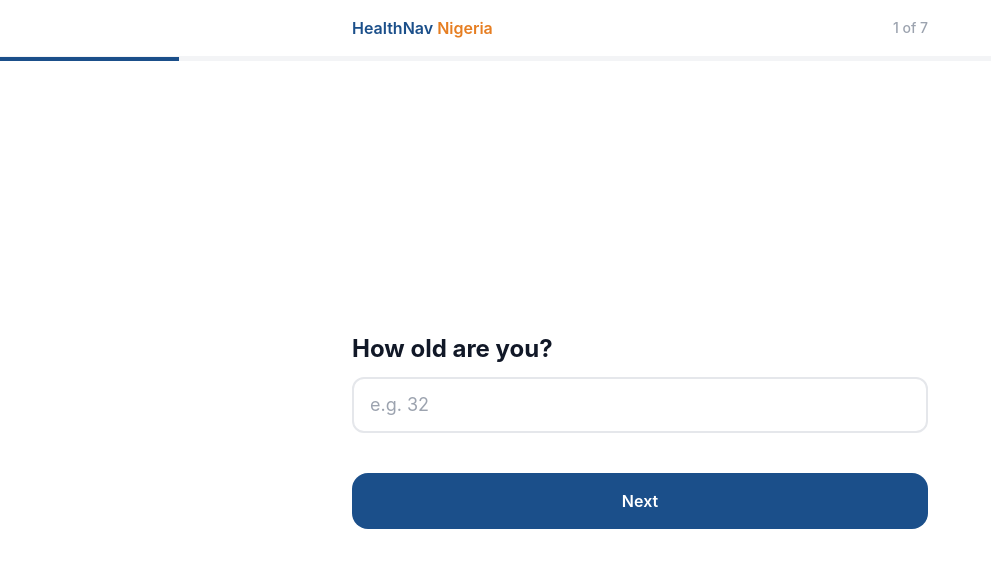
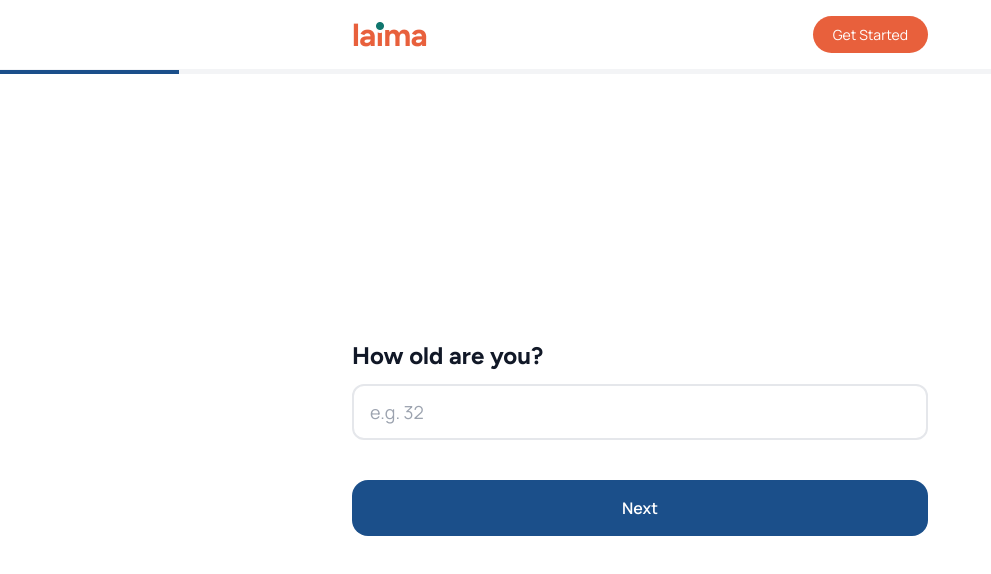
Before and after one commit to PhemmyJosh/health-insurance-navigator, a Next.js app: page /quiz in a window 1280 px wide. Shown: the top 574 px of the page, without its empty margins (0-991 px from the left). Built offline with nearby package versions, Linux system fonts and the light colour scheme.

Commit message:
style: consistent navbar, fonts, and spacing across all pages

```diff
--- a/app/layout.tsx
+++ b/app/layout.tsx
@@ -1,5 +1,18 @@
 import type { Metadata } from "next";
+import { Figtree, Manrope } from "next/font/google";
 import "./globals.css";
+
+const figtree = Figtree({
+  subsets: ["latin"],
+  weight: ["700"],
+  variable: "--font-figtree",
+});
+
+const manrope = Manrope({
+  subsets: ["latin"],
+  weight: ["400", "500", "600", "700"],
+  variable: "--font-manrope",
+});
 
 export const metadata: Metadata = {
   title: "Health Insurance Navigator Nigeria",
@@ -19,7 +32,11 @@ export default function RootLayout({
 }) {
   return (
     <html lang="en">
-      <body className="min-h-screen bg-white antialiased">{children}</body>
+      <body
+        className={`${figtree.variable} ${manrope.variable} ${manrope.className} min-h-screen bg-white antialiased`}
+      >
+        {children}
+      </body>
     </html>
   );
 }
--- a/app/page.tsx
+++ b/app/page.tsx
@@ -1,17 +1,13 @@
 import Link from "next/link";
-import { Figtree, Manrope } from "next/font/google";
-
-const figtree = Figtree({ subsets: ["latin"], weight: ["700"] });
-const manrope = Manrope({ subsets: ["latin"], weight: ["400"] });
 
 const imgLogo = "/logo.png";
 const imgHero = "/hero.png";
 
 export default function LandingPage() {
   return (
-    <div className={`bg-[#fcfcfc] min-h-screen flex flex-col ${manrope.className}`}>
+    <div className="bg-[#fcfcfc] min-h-screen flex flex-col">
       {/* Nav */}
-      <div className="pt-[58px] px-[142px]">
+      <div className="pt-6 px-[142px]">
         <nav className="flex items-center justify-between h-[50px]">
           <img
             src={imgLogo}
@@ -20,16 +16,15 @@ export default function LandingPage() {
           />
           <Link
             href="/quiz"
-            className="relative overflow-hidden inline-flex items-center justify-center bg-[#e8603c] text-white text-[16px] px-8 py-4 rounded-[48px]"
+            className="inline-flex items-center justify-center bg-[#e8603c] text-white text-[14px] px-5 py-2 rounded-[48px]"
           >
-            <span className="absolute rounded-full w-[140px] h-[140px] bg-white/10 -left-[142px] top-1/2 -translate-y-1/2" />
-            <span className="relative">Get Started</span>
+            Get Started
           </Link>
         </nav>
       </div>
 
       {/* Hero */}
-      <section className="flex items-start px-[144px] mt-[140px] flex-1">
+      <section className="flex items-start px-[144px] mt-8 flex-1">
         {/* Left content */}
         <div className="flex flex-col gap-4 w-[533px] shrink-0">
           <div className="inline-flex items-center gap-2 bg-[#ebfffd] border border-[#0f766e] px-4 py-2 rounded-full self-start">
@@ -42,7 +37,8 @@ export default function LandingPage() {
           <div className="flex flex-col gap-10">
             <div className="flex flex-col gap-4">
               <h1
-                className={`${figtree.className} text-[64px] font-bold text-[#1a1a1a] leading-[1.1] tracking-[-1.28px]`}
+                className="text-[64px] font-bold text-[#1a1a1a] leading-[1.1] tracking-[-1.28px]"
+                style={{ fontFamily: "var(--font-figtree)" }}
               >
                 We'll find the right health insurance for you
               </h1>
--- a/app/quiz/page.tsx
+++ b/app/quiz/page.tsx
@@ -2,6 +2,7 @@
 
 import { useState } from "react";
 import { useRouter } from "next/navigation";
+import Link from "next/link";
 
 const NIGERIAN_STATES = [
   "Abia", "Adamawa", "Akwa Ibom", "Anambra", "Bauchi", "Bayelsa", "Benue",
@@ -95,15 +96,16 @@ export default function QuizPage() {
 
   return (
     <main className="min-h-screen flex flex-col bg-white">
-      {/* Header */}
+      {/* Nav */}
       <header className="px-6 py-4 border-b border-gray-100">
         <div className="max-w-xl mx-auto flex items-center justify-between">
-          <span className="text-[#1B4F8A] font-semibold">
-            HealthNav <span className="text-[#E67E22]">Nigeria</span>
-          </span>
-          <span className="text-sm text-gray-400 font-medium">
-            {step} of {TOTAL_STEPS}
-          </span>
+          <img src="/logo.png" alt="laima" className="h-[35px] w-[94px] object-cover" />
+          <Link
+            href="/quiz"
+            className="inline-flex items-center justify-center bg-[#e8603c] text-white text-[14px] px-5 py-2 rounded-[48px]"
+          >
+            Get Started
+          </Link>
         </div>
       </header>
 
@@ -303,7 +305,7 @@ function Question({
 }) {
   return (
     <div className="space-y-3">
-      <h2 className="text-2xl font-bold text-gray-900 leading-snug">{label}</h2>
+      <h2 className="text-2xl font-bold text-gray-900 leading-snug" style={{ fontFamily: "var(--font-figtree)" }}>{label}</h2>
       {hint && <p className="text-sm text-gray-400">{hint}</p>}
       {children}
     </div>
--- a/app/result/page.tsx
+++ b/app/result/page.tsx
@@ -52,14 +52,15 @@ export default function ResultPage() {
 
   return (
     <main className="min-h-screen bg-white flex flex-col">
-      {/* Header */}
+      {/* Nav */}
       <header className="px-6 py-4 border-b border-gray-100">
         <div className="max-w-2xl mx-auto flex items-center justify-between">
-          <Link href="/" className="text-[#1B4F8A] font-semibold">
-            HealthNav <span className="text-[#E67E22]">Nigeria</span>
-          </Link>
-          <Link href="/quiz" className="text-sm text-gray-400 hover:text-gray-600 transition-colors">
-            Start Over
+          <img src="/logo.png" alt="laima" className="h-[35px] w-[94px] object-cover" />
+          <Link
+            href="/quiz"
+            className="inline-flex items-center justify-center bg-[#e8603c] text-white text-[14px] px-5 py-2 rounded-[48px]"
+          >
+            Get Started
           </Link>
         </div>
       </header>
@@ -86,7 +87,7 @@ export default function ResultPage() {
                 <p className="text-sm font-medium uppercase tracking-widest text-[#E67E22]">
                   Your recommended plan
                 </p>
-                <h1 className="text-3xl font-bold text-gray-900">{rec.primary}</h1>
+                <h1 className="text-3xl font-bold text-gray-900" style={{ fontFamily: "var(--font-figtree)" }}>{rec.primary}</h1>
                 <p className="text-[#1B4F8A] font-medium">{rec.hmo}</p>
               </div>
 
@@ -103,7 +104,7 @@ export default function ResultPage() {
 
               {/* Reason */}
               <div className="space-y-2">
-                <h2 className="font-semibold text-gray-800">Why this plan fits you</h2>
+                <h2 className="font-semibold text-gray-800" style={{ fontFamily: "var(--font-figtree)" }}>Why this plan fits you</h2>
                 <p className="text-gray-600 leading-relaxed">{rec.reason}</p>
               </div>
 
@@ -118,7 +119,7 @@ export default function ResultPage() {
               {/* Alternatives */}
               {rec.alternatives && rec.alternatives.length > 0 && (
                 <div className="space-y-3">
-                  <h2 className="font-semibold text-gray-800">Also worth considering</h2>
+                  <h2 className="font-semibold text-gray-800" style={{ fontFamily: "var(--font-figtree)" }}>Also worth considering</h2>
                   <div className="flex flex-col gap-3">
                     {rec.alternatives.map((alt, i) => (
                       <div
```
